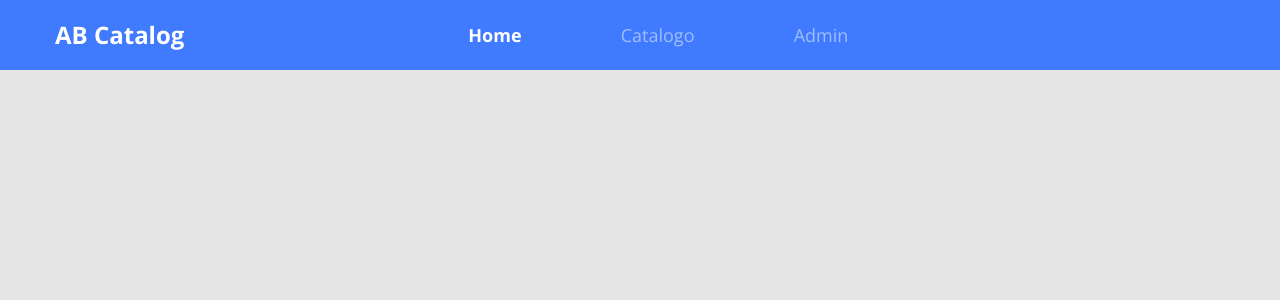
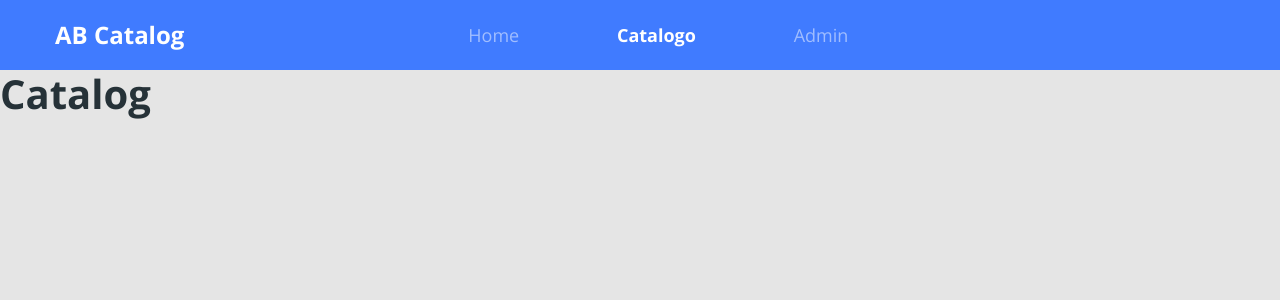
Before and after one commit to arthurBarbosa/abcatalog-bootcamp, a React (Create React App) app in the folder front-web/: page /catalog in a window 1280 px wide. Shown: the top 300 px of the page. Built offline with nearby package versions, Linux system fonts and the light colour scheme.

Commit message:
Configuring Router

```diff
--- a/front-web/package.json
+++ b/front-web/package.json
@@ -10,9 +10,11 @@
     "@types/node": "^12.19.15",
     "@types/react": "^16.14.2",
     "@types/react-dom": "^16.9.10",
+    "@types/react-router-dom": "^5.1.7",
     "bootstrap": "^4.6.0",
     "react": "^17.0.1",
     "react-dom": "^17.0.1",
+    "react-router-dom": "^5.2.0",
     "react-scripts": "4.0.1",
     "typescript": "^4.1.3",
     "web-vitals": "^0.2.4"
--- a/front-web/src/App.tsx
+++ b/front-web/src/App.tsx
@@ -2,10 +2,11 @@
 import './core/assets/styles/custom.scss'
 import './app.scss';
 import Navbar from './core/components/Navbar';
+import Routes from './Routes';
 
 const App = () => {
     return (
-       <Navbar />
+       <Routes />
     );
 }
 
--- /dev/null
+++ b/front-web/src/Routes.tsx
@@ -0,0 +1,25 @@
+import React from "react";
+import { BrowserRouter, Switch, Route } from "react-router-dom";
+import Navbar from "./core/components/Navbar";
+import Admin from "./core/pages/Admin";
+import Catalog from "./core/pages/Catalog";
+import Home from "./core/pages/Home";
+
+const Routes = () => (
+  <BrowserRouter>
+    <Navbar />
+    <Switch>
+      <Route path="/" exact>
+        <Home />
+      </Route>
+      <Route path="/catalog">
+        <Catalog />
+      </Route>
+      <Route path="/admin">
+        <Admin />
+      </Route>
+    </Switch>
+  </BrowserRouter>
+);
+
+export default Routes;
--- a/front-web/src/core/components/Navbar/index.tsx
+++ b/front-web/src/core/components/Navbar/index.tsx
@@ -1,27 +1,34 @@
-import React from 'react';
-import './styles.scss';
+import React from "react";
+import "./styles.scss";
+import { Link, NavLink } from "react-router-dom";
 
 const Navbar = () => (
   <nav className="row bg-primary main-nav">
     <div className="col-2">
-            <a href="#" className="nav-logo-text">
+      <Link to="/" className="nav-logo-text">
         <h4>AB Catalog</h4>
-            </a>
+      </Link>
     </div>
     <div className="col-6 offset-2">
       <ul className="main-menu">
         <li>
-                    <a href="#" className="active">Home</a>
+          <NavLink to="/" activeClassName="active" exact>
+            Home
+          </NavLink>
         </li>
         <li>
-                    <a href="/">Catalogo</a>
+          <NavLink to="/catalog" activeClassName="active">
+            Catalogo
+          </NavLink>
         </li>
         <li>
-                    <a href="/">Admin</a>
+          <NavLink to="/admin" activeClassName="active">
+            Admin
+          </NavLink>
         </li>
       </ul>
     </div>
   </nav>
-)
+);
 
 export default Navbar;
--- a/front-web/src/core/components/Navbar/styles.scss
+++ b/front-web/src/core/components/Navbar/styles.scss
@@ -21,14 +21,13 @@
     font-style: normal;
     color: rgba(255, 255, 255, 0.5);
 
-        &.active{
+    &.active {
       font-weight: bold;
       color: #fff;
     }
 
-        &:hover{
+    &:hover {
       color: #fff;
     }
-
   }
 }
--- /dev/null
+++ b/front-web/src/core/pages/Admin/index.tsx
@@ -0,0 +1,9 @@
+import React from   'react'
+
+const Admin = () => (
+    <div>
+        <h1>Admin</h1>
+    </div>
+)
+
+export default Admin;
--- /dev/null
+++ b/front-web/src/core/pages/Catalog/index.tsx
@@ -0,0 +1,9 @@
+import React, { Component } from "react";
+
+const Catalog = () => (
+  <div>
+    <h1>Catalog</h1>
+  </div>
+);
+
+export default Catalog;
--- /dev/null
+++ b/front-web/src/core/pages/Home/index.tsx
@@ -0,0 +1,9 @@
+import React, { Component } from "react";
+
+const Home = () => (
+  <div>
+    <h1>Home</h1>
+  </div>
+);
+
+export default Home;
```
Also changed, not shown: 2 other files (tests, documents, lock files or other folders). Lines whose indentation alone changed are shown as unchanged.
